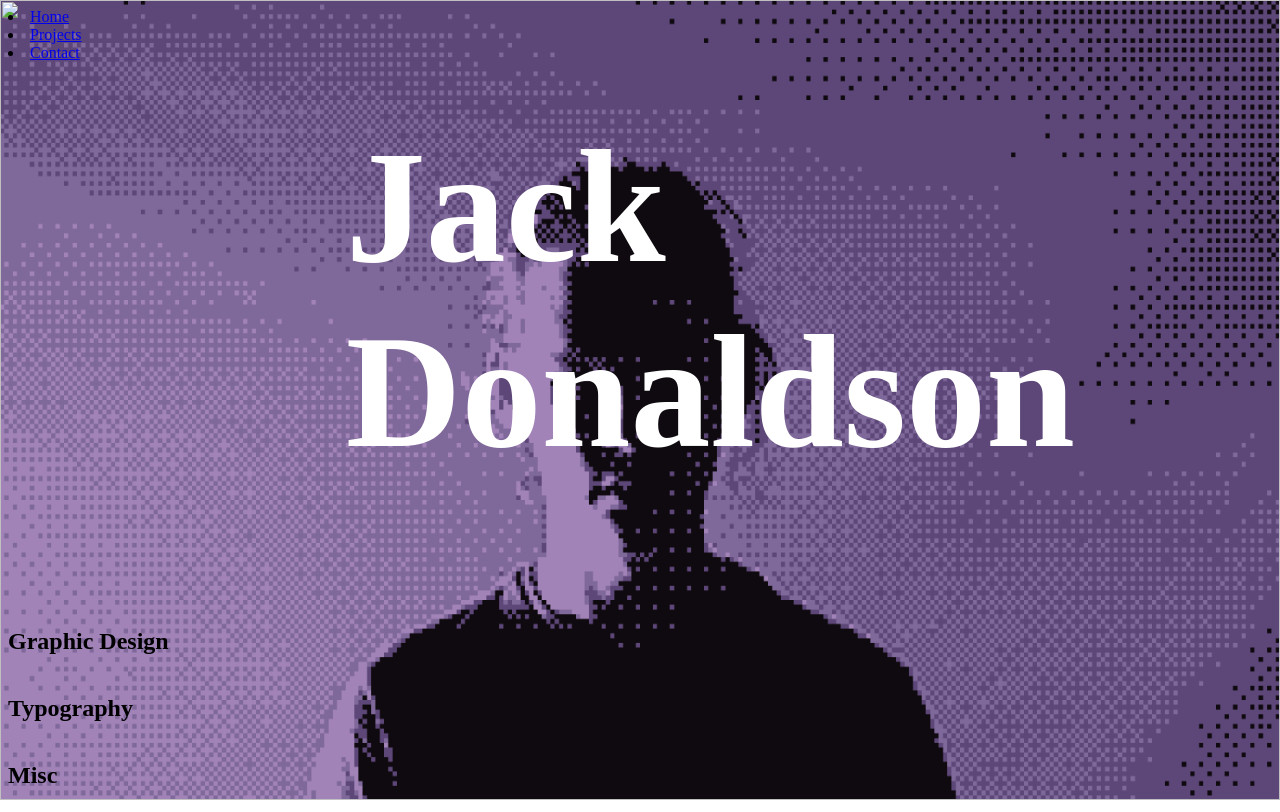
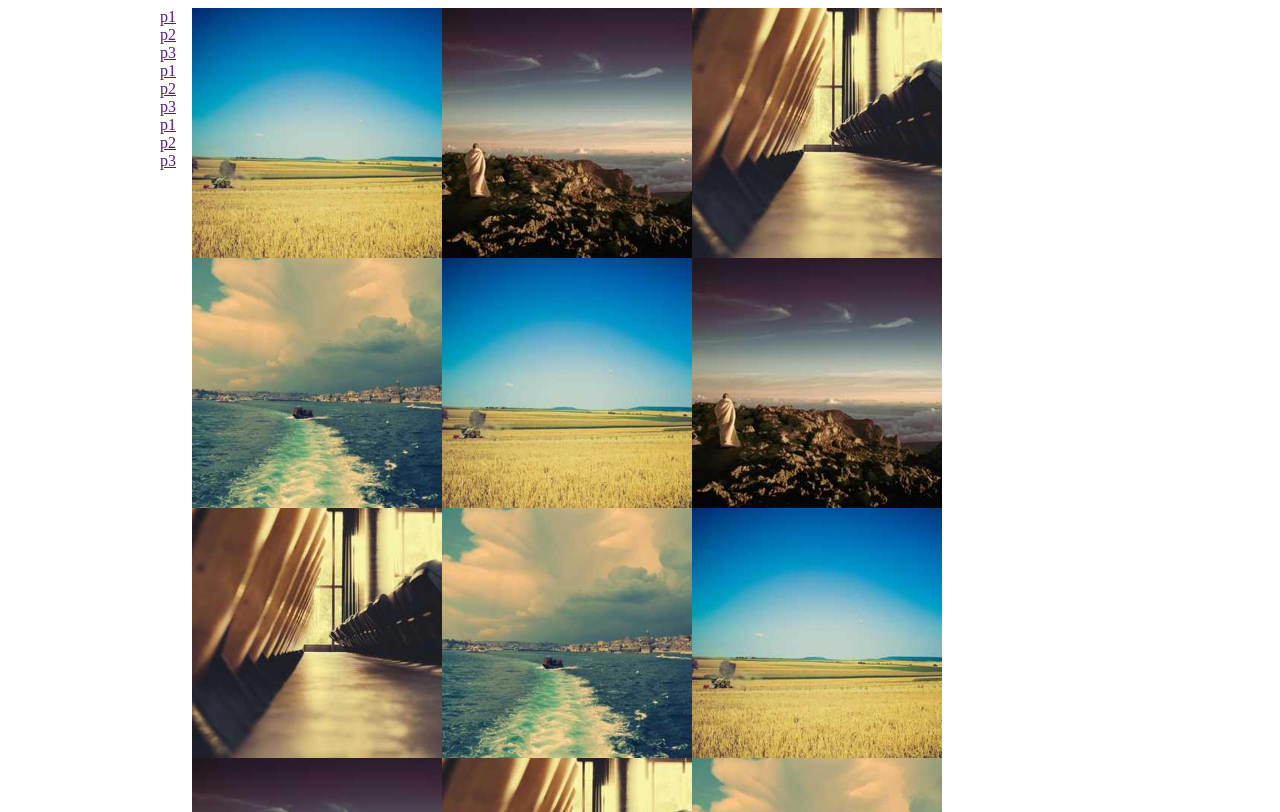
Before and after one commit to Jack-Quack/Jack-Quack.github.io, a plain HTML site: page Portfolio/index.html in a window 1280 px wide. Shown: the top 812 px of the page. Drawn offline with Linux system fonts and the light colour scheme; a web font is replaced by a local one.

Commit message:
Redid the layout

```diff
--- /dev/null
+++ b/Portfolio/Styles/style.scss
@@ -0,0 +1,43 @@
+/* variables */
+
+:root {
+    --background: black;
+    --mainColor: white;
+}
+
+/* Grid setup */
+.grid {
+    margin: auto;
+    width: 75vw;
+    display: grid;
+    grid-template-columns: 1fr, 2fr;
+    column-gap: 1em;
+    row-gap: 1em;
+}
+
+.nav {
+    grid-column: 1 / 2;
+}
+
+.projects {
+    grid-column: 2 / 3;
+}
+/* grid end */
+
+img {
+    width: 250px;
+    height: 250px;
+}
+
+.projects {
+    width: 100%;
+    display: flex;
+    flex-direction: row;
+    flex-wrap: wrap;
+}
+
+.nav {
+    display: flex;
+    flex-direction: column;
+    flex-wrap: nowrap;
+}
--- a/Portfolio/index.html
+++ b/Portfolio/index.html
@@ -3,7 +3,7 @@
 <head>
     <meta charset="UTF-8">
     <meta name="viewport" content="width=device-width, initial-scale=1.0">
-    <link rel="stylesheet" href="style.css">
+    <link rel="stylesheet" href="Styles/style.css">
     <script src="scripts/jquery-3.7.1.min.js"></script>
     <title>Portfolio</title>
     <link rel="preconnect" href="https://fonts.googleapis.com">
@@ -12,44 +12,40 @@
 </head>
 <body>
 
-    <div class="navbar">
-        <nav>
-            <li><a href="#home">Home</a></li>
-            <li><a href="#projects">Projects</a></li>
-            <li><a href="#contact">Contact</a></li>
-        </nav>
+    <div class="grid">
+
+        <div class="nav">
+            <a href="">p1</a>
+            <a href="">p2</a>
+            <a href="">p3</a>
+            <a href="">p1</a>
+            <a href="">p2</a>
+            <a href="">p3</a>
+            <a href="">p1</a>
+            <a href="">p2</a>
+            <a href="">p3</a>
+        </div>
+
+        <div class="projects">
+            <img src="links/img1.jpg" alt="img1">
+            <img src="links/img2.jpg" alt="img2">
+            <img src="links/img3.jpg" alt="img3">
+            <img src="links/img4.jpg" alt="img4">
+            <img src="links/img1.jpg" alt="img1">
+            <img src="links/img2.jpg" alt="img2">
+            <img src="links/img3.jpg" alt="img3">
+            <img src="links/img4.jpg" alt="img4">
+            <img src="links/img1.jpg" alt="img1">
+            <img src="links/img2.jpg" alt="img2">
+            <img src="links/img3.jpg" alt="img3">
+            <img src="links/img4.jpg" alt="img4">
+            <img src="links/img1.jpg" alt="img1">
+            <img src="links/img2.jpg" alt="img2">
+            <img src="links/img3.jpg" alt="img3">
+            <img src="links/img4.jpg" alt="img4">
+        </div>
+
     </div>
-
-    <div class="home" id="home">
-        <header class="hero">
-            <h1>Jack Donaldson</h1>
-            <img src="links/profileimg.PNG" alt="Profile Image">
-        </header>
-    </div>
-
-    <div class="projects" id="projects">
-
-        <section class="graphic">
-            <h2>Graphic Design</h2>
-            <div class="card card_graphic"></div>
-        </section>
-
-        <section class="typography">
-            <h2>Typography</h2>
-            <img src="" alt="">
-            <div class="card card_typography"></div>
-        </section>
-
-        <section class="misc">
-            <h2>Misc</h2>
-            <img src="" alt="">
-            <div class="card card_misc"></div>
-        </section>
-    </div>
-
-    <section class="contact" id="contact">
-
-    </section>
 
     <script src="scripts/script.js"></script>
 </body>
--- a/Portfolio/scripts/script.js
+++ b/Portfolio/scripts/script.js
@@ -0,0 +1,14 @@
+document.querySelectorAll(".projects img").forEach(img => {
+    img.addEventListener("click", function () {
+
+        let image = this.getAttribute("src");
+        let disc = this.getAttribute("alt");
+
+        document.getElementById("lightbox__image").setAttribute("src", image);
+        document.getElementById("lightbox__image").setAttribute("alt", disc);
+        document.getElementById("lightbox__disc").innerText = disc;
+        document.querySelector(".lightbox").classList.remove("invisible");
+        document.querySelector(".lightbox").classList.add("visible");
+        console.log("worked!");
+    });
+});
--- a/Portfolio/style.scss
+++ /dev/null
@@ -1,56 +0,0 @@
-/* variables */
-
-:root {
-    --background: black;
-    --mainColor: white;
-}
-
-/* Grid setup */
-body {
-    font-family: "Jacquard 12";
-    display: grid;
-    grid-template-columns: 1fr, 1fr;
-    grid-template-rows: auto;
-    grid-template-areas:
-    "header header"
-    "graphic graphic"
-    "typography typography"
-    "misc misc";
-    column-gap: 1em;
-    row-gap: 1em;
-}
-header {
-    grid-area: header;
-    display: grid;
-    grid-template-columns: subgrid;
-}
-.graphic {
-    grid-area: graphic;
-    display: grid;
-    grid-template-columns: subgrid;
-}
-.typography {
-    grid-area: typography;
-    display: grid;
-    grid-template-columns: subgrid;
-}
-.misc {
-    grid-area: misc;
-    display: grid;
-    grid-template-columns: subgrid;
-}
-/* grid end */
-
-img {
-    width: 100vw;
-    height: 100vh;
-    top: 0px;
-    left: 0px;
-    position: absolute;
-    z-index: -1;
-}
-
-h1 {
-    font-size: 100vw;
-    color: var(--mainColor)
-}
```
Also changed, not shown: Portfolio/Styles/style.css (added), Portfolio/links/img1.jpg (added), Portfolio/links/img2.jpg (added), Portfolio/links/img3.jpg (added), Portfolio/links/img4.jpg (added), Portfolio/style.css (deleted), 2 other files.
